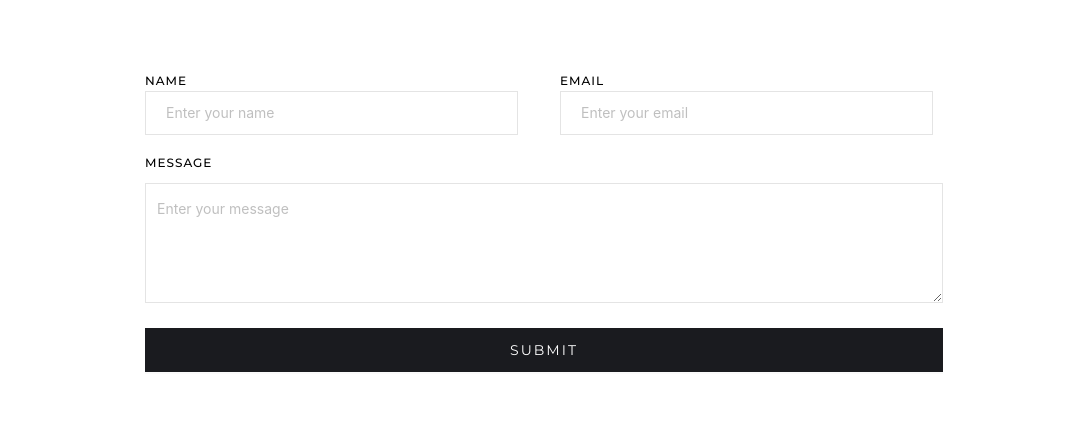
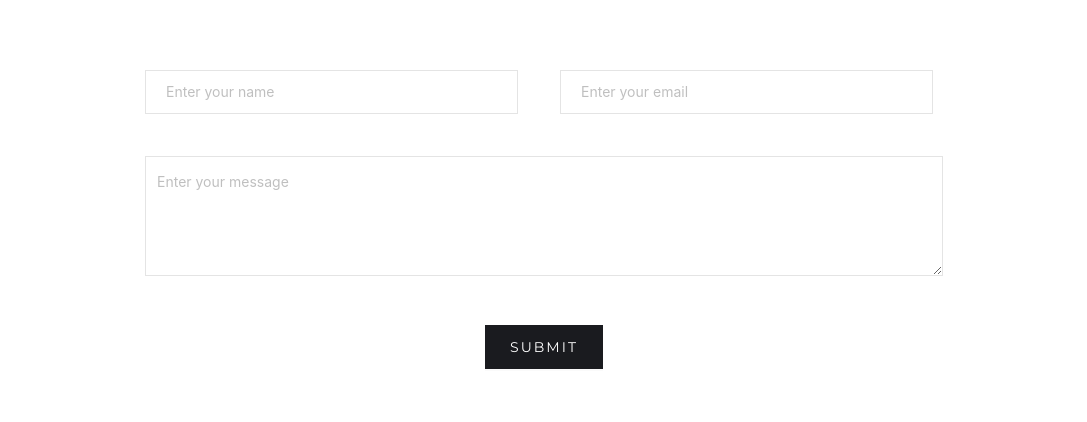
Before and after one commit to arun-topagi/creative-engineers, a Next.js app: page / in a window 1280 px wide. Shown: the part 1850-2272 px from the top of the page, without its empty margins (96-1183 px from the left). Built offline with nearby package versions, Linux system fonts and the light colour scheme.

Commit message:
Validation fileds (#1)
* eroor message added

* commetns removed

```diff
--- a/src/components/Card/CardComponent.tsx
+++ b/src/components/Card/CardComponent.tsx
@@ -8,7 +8,7 @@ function CardComponent(props: any) {
   const {key} = props;
   const { isMobile, isTablet, isDesktop } = useScreenDetector();
   return (
-    <Card style={{ display:'flex', flexDirection:'column', justifyContent:'space-between', alignItems:'flex-start', backgroundColor:'#fff', padding:10, maxWidth:'384px'}} key={key} className='card'>
+    <Card style={{ display:'flex', flexDirection:'column', justifyContent:'space-between', alignItems:'flex-start', backgroundColor:'#fff', padding:10, maxWidth:'384px',marginLeft:isDesktop ? '1rem' : ""}} key={key} className='card'>
       <Typography style={{marginBottom:'2rem', fontFamily:'Montserrat, sans-serif',}}>{json.section4.cards[0].paragraph}</Typography>
       <div style={{display:'flex', alignItems:'center', alignSelf:'stretch'}}>
         <Image src='https://assets-global.website-files.com/62434fa732124a0fb112aab4/62434fa732124a28a812aad9_placeholder%202.svg'
--- a/src/components/SectionThree/SectionThree.tsx
+++ b/src/components/SectionThree/SectionThree.tsx
@@ -46,7 +46,7 @@ const SectionThree = () => {
     <div style={{ margin: 'auto', width: '100%', display: 'flex', flexDirection: 'column', alignItems: 'center', gap: '2rem', paddingTop: '1rem' }}>
       <Typography style={{ fontSize: '2.25rem', fontFamily: 'Montserrat, sans-serif', textAlign: 'center' }}>{json.section4.header}</Typography>
       <Typography style={{ maxWidth: 530, textAlign: 'center', marginLeft: 'auto', marginRight: 'auto', marginBottom: '1rem', fontFamily: 'Montserrat, sans-serif' }}>{json.section4.paragraph}</Typography>
-      <div style={{ width: '75%', marginLeft: 'auto', marginRight: 'auto' }}>
+      <div style={{ width: '65%'}}>
         <Slider {...settings}>
           {json.section4.cards.map((card, index) => (
             <div key={index}>
--- a/src/components/input/TextField.tsx
+++ b/src/components/input/TextField.tsx
@@ -1,35 +1,15 @@
-"use client";
-
-
+import React, { useState } from 'react';
+import { Input, Button, Form } from 'antd';
+import TextArea from 'antd/es/input/TextArea';
+import axios from 'axios';
 import { useScreenDetector } from '@/hooks/useScreenDetector';
-import { Button, Input } from 'antd';
-import TextArea from 'antd/es/input/TextArea';
-import React, { useEffect, useState } from 'react'
-import axios from 'axios';
 
 function TextField(props:any) {
+  const { setShowThankYou } = props;
+  const { isMobile, isDesktop } = useScreenDetector();
 
-    const {setShowThankYou} = props;
-
-    const {isMobile, isDesktop} = useScreenDetector();
-
-    const [formData, setFormData] = useState({
-      name: '',
-      email: '',
-      message: '',
-    });
-
+  const [form] = Form.useForm();
   const [loading, setLoading] = useState(false);
-
-
-  // Handle form field changes
-  const handleInputChange = (e:any) => {
-    const { name, value } = e.target;
-    setFormData((prevData) => ({
-      ...prevData,
-      [name]: value,
-    }));
-  };
 
   // Handle form submission
   const handleSubmit = async () => {
@@ -39,36 +19,36 @@ function TextField(props:any) {
       // Your API endpoint for storing the data
       const apiEndpoint = 'https://api.airtable.com/v0/appPUoqZIj8lLuFFx/contact-us';
 
+      // Validate the form fields
+      await form.validateFields();
+
       const data = {
-        "records": [
+        records: [
           {
-            "fields": {
-              "Name": formData.name,
-              "Email": formData.email,
-              "Message": formData.message
-            }
-          }
-        ]
-      }
-
+            fields: {
+              Name: form.getFieldValue('name'),
+              Email: form.getFieldValue('email'),
+              Message: form.getFieldValue('message'),
+            },
+          },
+        ],
+      };
 
       // Assuming you want to send a POST request
-      const response =  await axios.post(apiEndpoint, data, {headers: {
-        Authorization: "Bearer patkjnOYFKvCQnJwT.3181b0cc8dc888562a493011c3a965f775f92f96ded10633f5e2ff2db082bf4d",
-        "Content-Type": "application/json"
-      }});
-
-      setFormData({
-        name: '',
-        email: '',
-        message: '',
+      const response = await axios.post(apiEndpoint, data, {
+        headers: {
+          Authorization:
+            'Bearer patkjnOYFKvCQnJwT.3181b0cc8dc888562a493011c3a965f775f92f96ded10633f5e2ff2db082bf4d',
+          'Content-Type': 'application/json',
+        },
       });
 
+      // Reset the form and show thank you message
+      form.resetFields();
       setShowThankYou(true);
       setTimeout(() => {
         setShowThankYou(false);
       }, 5000);
-
     } catch (error) {
       console.error('Error submitting form:', error);
     } finally {
@@ -76,41 +56,100 @@ function TextField(props:any) {
     }
   };
 
-
-
   return (
-    <div style={{ display:'flex', flexDirection:'column', textAlign: isMobile ? 'left' : 'initial'}}>
-    <div style={{display: isDesktop ? 'flex' : '',alignItems:'center', gap:'2rem'}}>
-      <div style={{width: isDesktop ? '50%' : '100%', paddingRight: isDesktop ? '10px' : ''}}>
-        <label style={{letterSpacing:'1px', textTransform:'uppercase', marginBottom:'10px', fontSize:'12px', fontWeight: 500, lineHeight:'20px'}}>Name</label>
-        <Input name="name"
-        value={formData.name}
-        onChange={handleInputChange} placeholder='Enter your name' style={{borderRadius:'0', borderColor:'black', border:'1px solid #e4e4e4',padding:'1.313rem 1.25rem', fontSize:'14px', lineHeight:'26px', transition:'border-color .4s', marginBottom: isMobile ? '25px' : '18px', height:'2.375rem'}} />
+    <div style={{ display: 'flex', flexDirection: 'column', textAlign: isMobile ? 'left' : 'initial' }}>
+      <Form form={form} onFinish={handleSubmit}>
+        <div style={{ display: isDesktop ? 'flex' : '', alignItems: 'center', gap: '2rem' }}>
+          <div style={{ width: isDesktop ? '50%' : '100%', paddingRight: isDesktop ? '10px' : '' }}>
+            <Form.Item
+              name="name"
+              rules={[{ required: true, message: 'Name is required' }]}
+            >
+              <Input
+                placeholder="Enter your name"
+                style={{
+                  borderRadius: '0',
+                  borderColor: 'black',
+                  border: '1px solid #e4e4e4',
+                  padding: '1.313rem 1.25rem',
+                  fontSize: '14px',
+                  lineHeight: '26px',
+                  transition: 'border-color .4s',
+                  marginBottom: isMobile ? '25px' : '18px',
+                  height: '2.375rem',
+                }}
+              />
+            </Form.Item>
           </div>
-      <div style={{width: isDesktop ? '50%' : '100%', paddingRight: isDesktop ? '10px' : '', }}>
-        <label style={{letterSpacing:'1px', textTransform:'uppercase', marginBottom:'10px', fontSize:'12px', fontWeight: 500, lineHeight:'20px'}}>Email</label>
-        <Input name="email"
-        value={formData.email}
-        onChange={handleInputChange} placeholder='Enter your email' style={{borderRadius:'0', borderColor:'black', border:'1px solid #e4e4e4',padding:'1.313rem 1.25rem', fontSize:'14px', lineHeight:'26px', transition:'border-color .4s', marginBottom: isMobile ? '25px' : '18px', height:'2.375rem'}} />
+          <div style={{ width: isDesktop ? '50%' : '100%', paddingRight: isDesktop ? '10px' : '' }}>
+            <Form.Item
+              name="email"
+              rules={[
+                { required: true, message: 'Email is required' },
+                { type: 'email', message: 'Please enter a valid email address' },
+              ]}
+            >
+              <Input
+                placeholder="Enter your email"
+                style={{
+                  borderRadius: '0',
+                  borderColor: 'black',
+                  border: '1px solid #e4e4e4',
+                  padding: '1.313rem 1.25rem',
+                  fontSize: '14px',
+                  lineHeight: '26px',
+                  transition: 'border-color .4s',
+                  marginBottom: isMobile ? '25px' : '18px',
+                  height: '2.375rem',
+                }}
+              />
+            </Form.Item>
           </div>
         </div>
-    <label style={{letterSpacing:'1px', textTransform:'uppercase', marginBottom:'10px', fontSize:'12px', fontWeight: 500, lineHeight:'20px'}}>Message</label>
+        <Form.Item
+          name="message"
+          rules={[{ required: false, message: 'Message is required' }]}
+        >
           <TextArea
-        name="message"
-        value={formData.message}
             placeholder="Enter your message"
-        onChange={handleInputChange}
-        style={{ borderRadius: '0', borderColor: 'black', border: '1px solid #e4e4e4', paddingTop: '12px', fontSize: '14px', lineHeight: '26px', transition: 'border-color .4s', marginBottom: '25px', height: '120px' }}
+            style={{
+              borderRadius: '0',
+              borderColor: 'black',
+              border: '1px solid #e4e4e4',
+              paddingTop: '12px',
+              fontSize: '14px',
+              lineHeight: '26px',
+              transition: 'border-color .4s',
+              marginBottom: '25px',
+              height: '120px',
+            }}
           />
+        </Form.Item>
+        <div style={{display:'flex', justifyContent:'center'}}>
         <Button
-        onClick={handleSubmit}
+          htmlType="submit"
           loading={loading}
-        style={{ backgroundColor: '#1a1b1f', letterSpacing: 2, padding: '0.75rem 1.563rem', textTransform: 'uppercase', lineHeight: '1.25rem', height: 'min-content', color: '#fff', border: 0, borderRadius: 0, textDecoration: 'none', display: 'inline-block', marginBottom: isMobile ? '1rem' : '' }}
+          style={{
+            backgroundColor: '#1a1b1f',
+            letterSpacing: 2,
+            padding: '0.75rem 1.563rem',
+            textTransform: 'uppercase',
+            lineHeight: '1.25rem',
+            height: 'min-content',
+            color: '#fff',
+            border: 0,
+            borderRadius: 0,
+            textDecoration: 'none',
+            display: 'inline-block',
+            marginBottom: isMobile ? '1rem' : '',
+          }}
         >
           Submit
         </Button>
         </div>
-  )
+      </Form>
+    </div>
+  );
 }
 
-export default TextField
+export default TextField;
```
Lines whose indentation alone changed are shown as unchanged.
